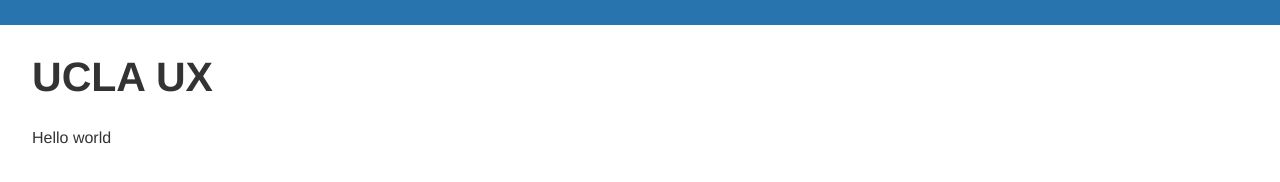
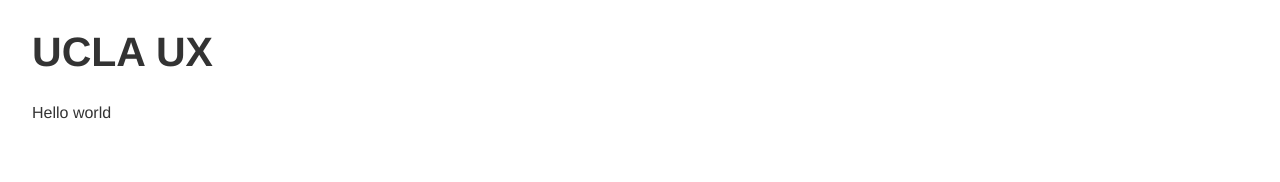
Before and after one commit to ucla-ux/ucla-ux.github.io, a plain HTML site: page index.html in a window 1280 px wide. Drawn offline with Linux system fonts and the light colour scheme.

Commit message:
Initial commit

```diff
--- a/css/styles.css
+++ b/css/styles.css
@@ -96,11 +96,6 @@
   --ucla-bp-large: 64em;
   --ucla-bp-x-large: 75em;
   --ucla-bp-xx-large: 87.5rem;
-}
-
-
-html {
-  border-top: 25px solid var(--ucla-blue);
 }
 
 *,
```
